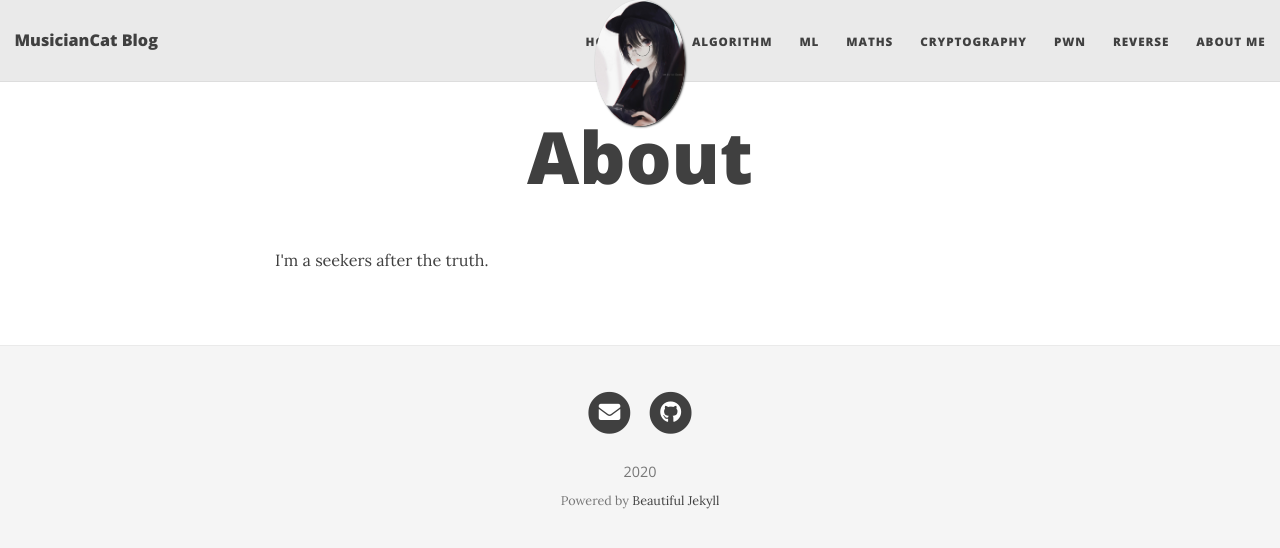
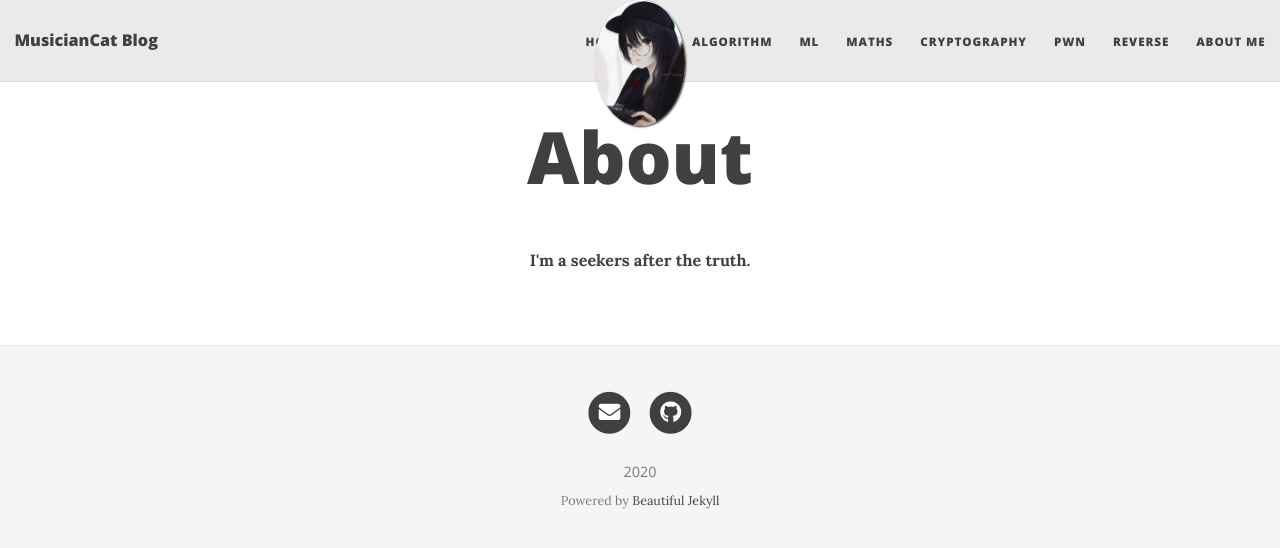
Before and after one commit to Seriouscatmusician/CryptographyMathBlog, a Jekyll site: the page built from about.html, in a window 1280 px wide. Shown: the top 548 px of the page. Built offline with Jekyll 4.4.1, drawn with Linux system fonts in a browser that asks for light colours; nearby versions of some CDN libraries; formulas are drawn with MathJax 3.

Commit message:
Update about.html

```diff
--- a/about.html
+++ b/about.html
@@ -3,7 +3,10 @@ layout: page
 title: "About"
 description: "dreamume"
 ---
-
+<center>
 <p class="about-text">
+  <b>
 I'm a seekers after the truth.
+  </b>
 </p>
+</center>
```
